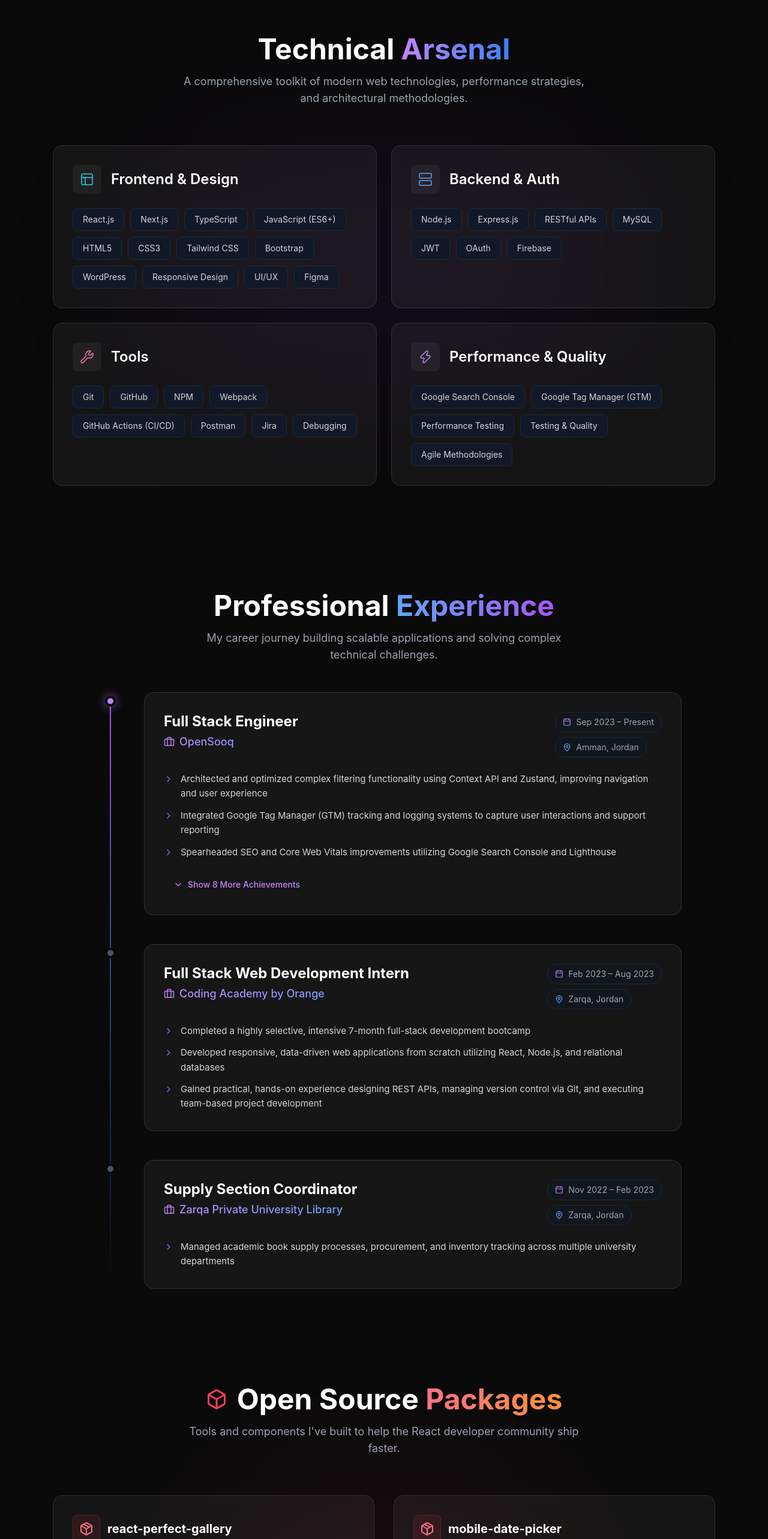
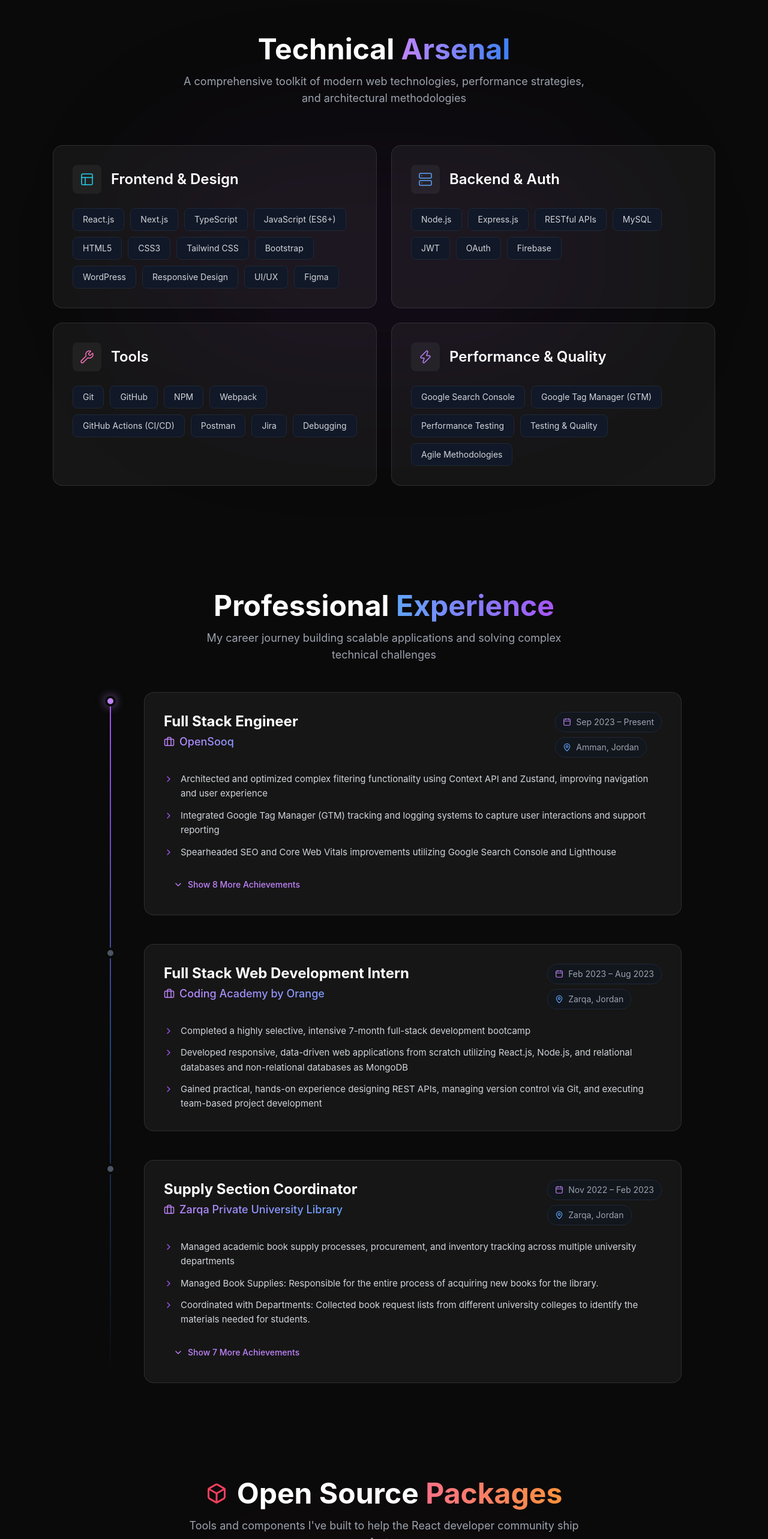
Before and after one commit to razan-aboushi/razan-aboushi-portfolio, a React (Create React App) app: page / in a window 1280 px wide. Shown: the part 880-3446 px from the top of the page at 60% size. Built offline with nearby package versions, Linux system fonts and the light colour scheme.

Commit message:
add new data for the experience

```diff
--- a/src/components/EducationElegant.tsx
+++ b/src/components/EducationElegant.tsx
@@ -23,7 +23,7 @@ const educationData = [
 
 export default function EducationElegant() {
   return (
-    <section id="education" className="relative pt-[8rem] pb-[9rem] bg-[#0a0a0a]">
+    <section id="education" className="relative pt-[8rem] pb-[6rem] bg-[#0a0a0a]">
       <div className="max-w-6xl mx-auto px-6">
 
         <div className="text-center mb-16">
@@ -31,7 +31,7 @@ export default function EducationElegant() {
             Education & <span className="text-transparent bg-clip-text bg-gradient-to-r from-blue-400 to-cyan-400">Background</span>
           </h2>
           <p className="text-gray-400 text-lg max-w-2xl mx-auto">
-            My academic foundation and continuous learning journey.
+            My academic foundation and learning journey
           </p>
         </div>
 
@@ -39,7 +39,7 @@ export default function EducationElegant() {
           {educationData.map((edu, index) => (
             <div
               key={index}
-              className="relative group flex flex-col p-8 rounded-2xl bg-white/5 border border-white/10 hover:bg-white/[0.07] transition-all duration-300 h-full"
+              className="relative group flex flex-col p-6 rounded-2xl bg-white/5 border border-white/10 hover:bg-white/[0.07] transition-all duration-300 h-full"
             >
                <div className={`absolute inset-0 rounded-2xl border transition-colors duration-300 pointer-events-none ${
                 edu.theme === 'blue'
@@ -56,7 +56,7 @@ export default function EducationElegant() {
                   }`}>
                     {edu.theme === 'blue' ? <GraduationCap size={28} /> : <BookOpen size={28} />}
                   </div>
-                  <div className="flex-1 pt-1">
+                  <div className="flex-1">
                     <h3 className="text-2xl font-bold text-white mb-2 leading-snug">
                       {edu.degree}
                     </h3>
--- a/src/components/ExperienceElegant.tsx
+++ b/src/components/ExperienceElegant.tsx
@@ -30,7 +30,7 @@ const experienceData = [
     isCurrent: false,
     achievements: [
       "Completed a highly selective, intensive 7-month full-stack development bootcamp",
-      "Developed responsive, data-driven web applications from scratch utilizing React, Node.js, and relational databases",
+      "Developed responsive, data-driven web applications from scratch utilizing React.js, Node.js, and relational databases and non-relational databases as MongoDB",
       "Gained practical, hands-on experience designing REST APIs, managing version control via Git, and executing team-based project development",
     ],
   },
@@ -42,6 +42,15 @@ const experienceData = [
     isCurrent: false,
     achievements: [
       "Managed academic book supply processes, procurement, and inventory tracking across multiple university departments",
+      "Managed Book Supplies: Responsible for the entire process of acquiring new books for the library.",
+      "Coordinated with Departments: Collected book request lists from different university colleges to identify the materials needed for students.",
+      "Student Training: Trained and supervised Library Science students to support them in completing their graduation requirements.",
+      "Inventory Checks: Reviewed the current library stock to determine whether requested books were already available or needed to be purchased.",
+      "Report Writing: Prepared clear reports and spreadsheets to track books, requests, and orders.",
+      "Supplier Communication: Contacted suppliers to obtain price quotations, compared offers to find the best option, and placed orders.",
+      "Order Handling: Received new shipments, checked the quality of the books, and prepared them for shelving.",
+      "System Updates: Entered and updated all book information accurately in the library’s computer system.",
+      "Organizing Books: Managed the labeling, cataloging, and classification of library materials.",
     ],
   },
 ];
@@ -145,7 +154,7 @@ export default function ExperienceElegant() {
             Professional <span className="text-transparent bg-clip-text bg-gradient-to-r from-blue-400 to-purple-500">Experience</span>
           </h2>
           <p className="text-gray-400 text-lg max-w-2xl mx-auto">
-            My career journey building scalable applications and solving complex technical challenges.
+            My career journey building scalable applications and solving complex technical challenges
           </p>
         </div>
 
--- a/src/components/MediumArticles.tsx
+++ b/src/components/MediumArticles.tsx
@@ -60,7 +60,7 @@ export default function MediumArticles() {
               Medium <span className="text-transparent bg-clip-text bg-gradient-to-r from-purple-400 to-pink-400">Articles</span>
           </h2>
           <p className="text-gray-400 text-lg max-w-2xl mx-auto">
-            Thoughts, insights, and technical writings on software engineering.
+            Thoughts, insights, and technical writings on software engineering
           </p>
         </div>
 
--- a/src/components/SkillsElegant.tsx
+++ b/src/components/SkillsElegant.tsx
@@ -56,7 +56,7 @@ export default function SkillsElegant() {
             Technical <span className="text-transparent bg-clip-text bg-gradient-to-r from-purple-400 to-blue-500">Arsenal</span>
           </h2>
           <p className="text-gray-400 text-lg max-w-2xl mx-auto">
-            A comprehensive toolkit of modern web technologies, performance strategies, and architectural methodologies.
+            A comprehensive toolkit of modern web technologies, performance strategies, and architectural methodologies
           </p>
         </div>
 
--- a/src/components/npmPackages.tsx
+++ b/src/components/npmPackages.tsx
@@ -54,7 +54,7 @@ export default function NpmPackages() {
             </h2>
           </div>
           <p className="text-gray-400 text-lg max-w-2xl mx-auto px-4 md:px-0">
-            Tools and components I've built to help the React developer community ship faster.
+            Tools and components I've built to help the React developer community ship faster
           </p>
      </div>
 
```
Also changed, not shown: src/assets/images/ju-gate-academy-logo.svg (added), src/assets/images/university-jordan-logo.svg (added).
